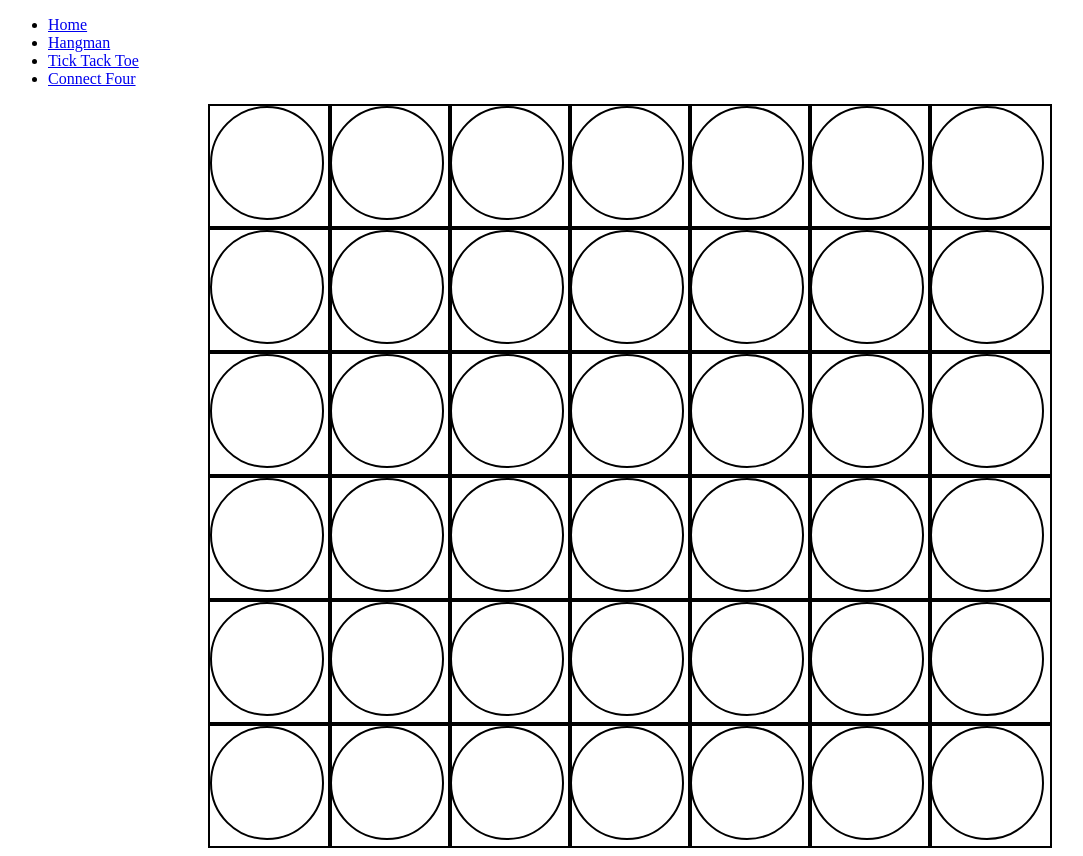
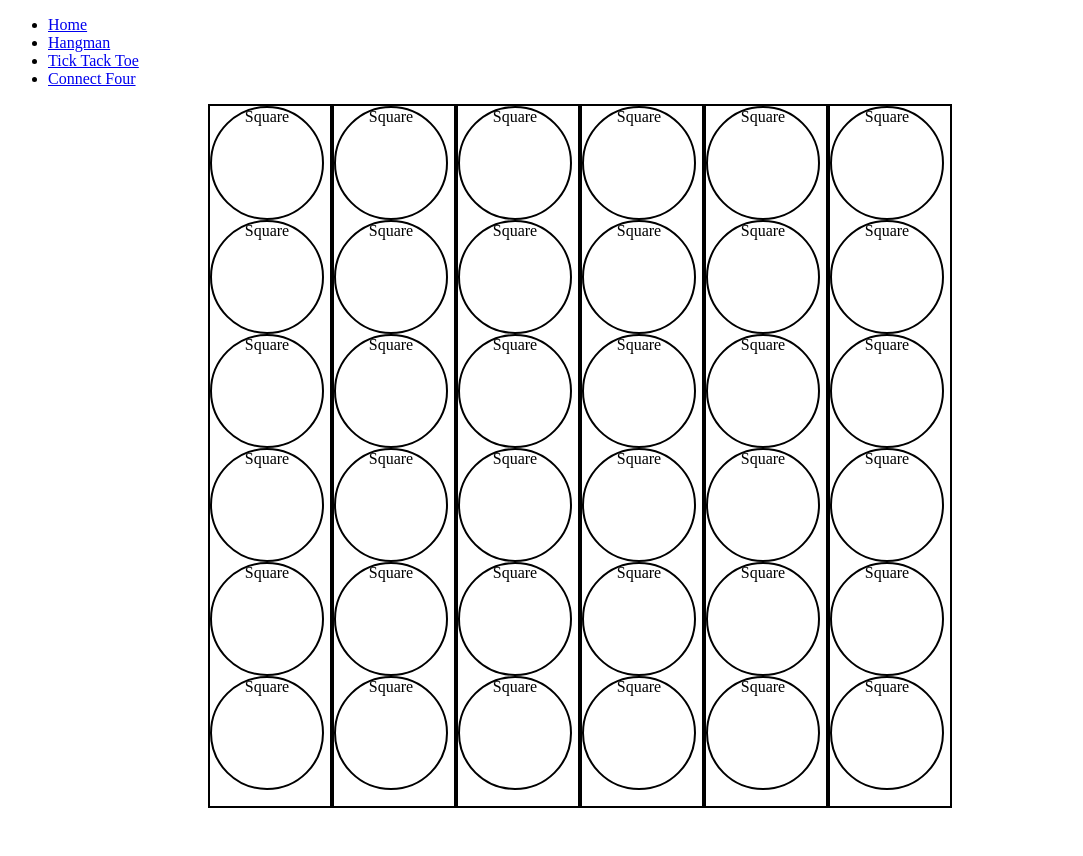
Before and after one commit to JamesDiStef/board-games, a React (Vite) app: page /connectFour in a window 1280 px wide. Shown: the whole page, without its empty margins (0-1083 px from the left). After the commit the page ends 816 px from the top, so only its background shows below. Built offline with nearby package versions, Linux system fonts and the light colour scheme.

Commit message:
create row component

```diff
--- a/src/connectFour/ConnectFourBoard.tsx
+++ b/src/connectFour/ConnectFourBoard.tsx
@@ -1,74 +1,20 @@
 import { useState } from "react";
+import ConnectFourRow from "./ConnectFourRow";
 
 const ConnectFourBoard = () => {
-  const [board, setBoard] = useState([
-    { id: 0, color: "" },
-    { id: 1, color: "" },
-    { id: 2, color: "" },
-    { id: 3, color: "" },
-    { id: 4, color: "" },
-    { id: 5, color: "" },
-    { id: 6, color: "" },
-    { id: 7, color: "" },
-    { id: 8, color: "" },
-    { id: 9, color: "" },
-    { id: 10, color: "" },
-    { id: 11, color: "" },
-    { id: 12, color: "" },
-    { id: 13, color: "" },
-    { id: 14, color: "" },
-    { id: 15, color: "" },
-    { id: 16, color: "" },
-    { id: 17, color: "" },
-    { id: 18, color: "" },
-    { id: 19, color: "" },
-    { id: 20, color: "" },
-    { id: 21, color: "" },
-    { id: 22, color: "" },
-    { id: 23, color: "" },
-    { id: 24, color: "" },
-    { id: 25, color: "" },
-    { id: 26, color: "" },
-    { id: 27, color: "" },
-    { id: 28, color: "" },
-    { id: 29, color: "" },
-    { id: 30, color: "" },
-    { id: 31, color: "" },
-    { id: 32, color: "" },
-    { id: 33, color: "" },
-    { id: 34, color: "" },
-    { id: 35, color: "" },
-    { id: 36, color: "" },
-    { id: 37, color: "" },
-    { id: 38, color: "" },
-    { id: 38, color: "" },
-    { id: 40, color: "" },
-    { id: 41, color: "" },
-  ]);
-
   return (
     <div
       style={{
-        display: "grid",
-        gridTemplateColumns: "repeat(7, 120px)",
+        display: "flex",
         marginLeft: "200px",
       }}
     >
-      {board.map((s) => (
-        <div
-          style={{ height: "120px", width: "120px", border: "2px solid black" }}
-        >
-          <div
-            style={{
-              height: "110px",
-              width: "110px",
-              borderRadius: "100%",
-              border: "2px solid black",
-              textAlign: "center",
-            }}
-          ></div>
-        </div>
-      ))}
+      <ConnectFourRow />
+      <ConnectFourRow />
+      <ConnectFourRow />
+      <ConnectFourRow />
+      <ConnectFourRow />
+      <ConnectFourRow />
     </div>
   );
 };
--- /dev/null
+++ b/src/connectFour/ConnectFourRow.tsx
@@ -0,0 +1,44 @@
+import { useState } from "react";
+
+const ConnectFourRow = () => {
+  const [column, setColumn] = useState([
+    { id: 0, color: "" },
+    { id: 1, color: "" },
+    { id: 2, color: "" },
+    { id: 3, color: "" },
+    { id: 4, color: "" },
+    { id: 5, color: "" },
+  ]);
+
+  const handleClick = () => {};
+
+  return (
+    <div
+      style={{
+        display: "flex",
+        flexDirection: "column",
+        height: "700px",
+        width: "120px",
+        border: "2px solid black",
+      }}
+    >
+      {column.map((s) => (
+        <div
+          style={{
+            display: "flex",
+            flexDirection: "column",
+            height: "110px",
+            width: "110px",
+            borderRadius: "100%",
+            border: "2px solid black",
+            textAlign: "center",
+          }}
+        >
+          Square
+        </div>
+      ))}
+    </div>
+  );
+};
+
+export default ConnectFourRow;
```
